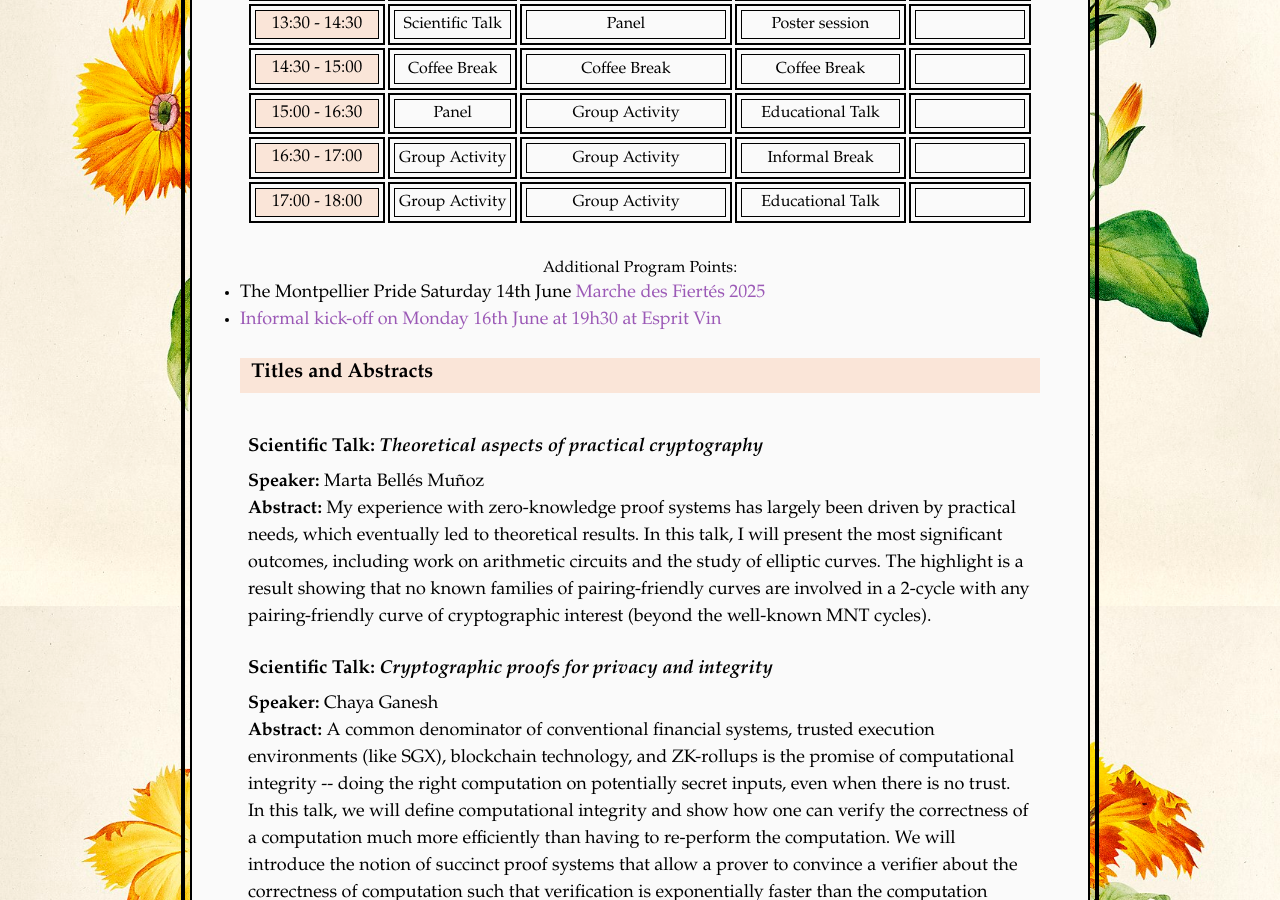
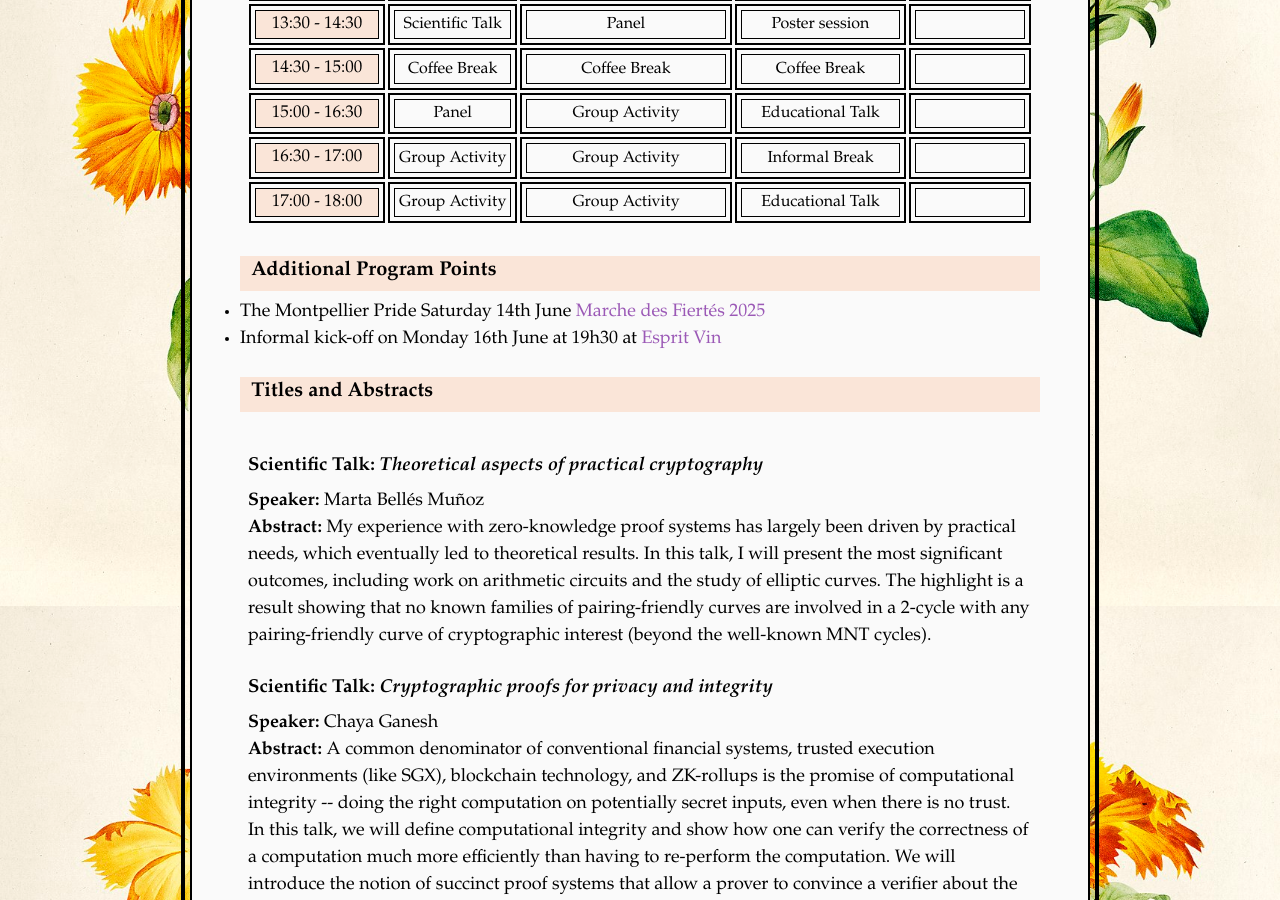
Before and after one commit to women-in-cryptography/decryptingdiversity.github.io, a Jekyll site: the page built from program.html, in a window 1280 px wide and 900 px high, scrolled down 1187 px. Built offline with Jekyll 4.4.1, drawn with Linux system fonts in a browser that asks for light colours.

Commit message:
making it look nicer

```diff
--- a/program.html
+++ b/program.html
@@ -59,9 +59,9 @@ Our program is:
 </table>
 </div>
 <br>
-Additional Program Points:
+<h2 class="header-left">Additional Program Points</h2>
 <ul>
-  <li>The Montpellier Pride Saturday 14th June <a href="https://www.montpellier-france.com/whats-on/all-the-events-2/marche-des-fiertes-2025-montpellier-en-5704440/">Marche des Fiertés 2025</> </li>
+  <li>The Montpellier Pride Saturday 14th June <a href="https://www.montpellier-france.com/whats-on/all-the-events-2/marche-des-fiertes-2025-montpellier-en-5704440/">Marche des Fiertés 2025</a> </li>
   <li>Informal kick-off on Monday 16th June at 19h30 at <a href="https://maps.app.goo.gl/Q5fGRQYL8p7w69KK9">Esprit Vin</a></li>
 </ul>
 <br>
```
